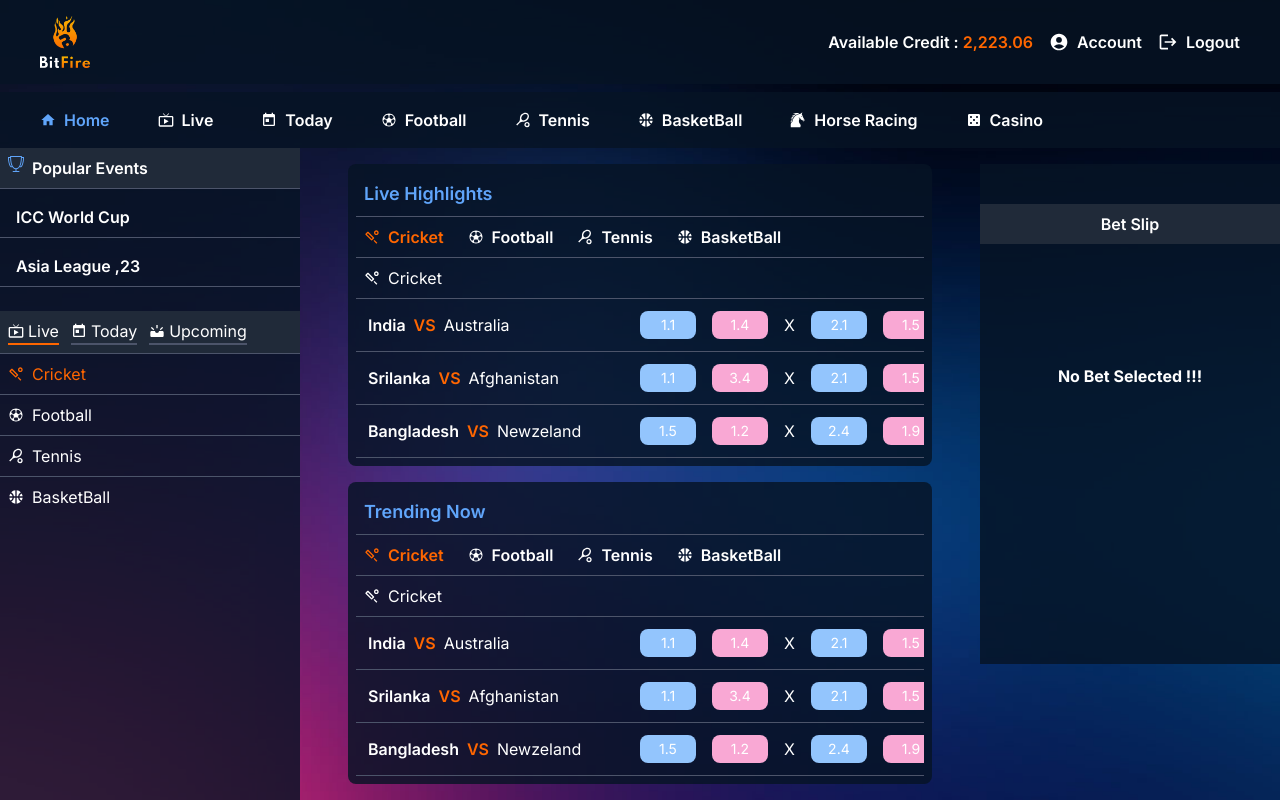
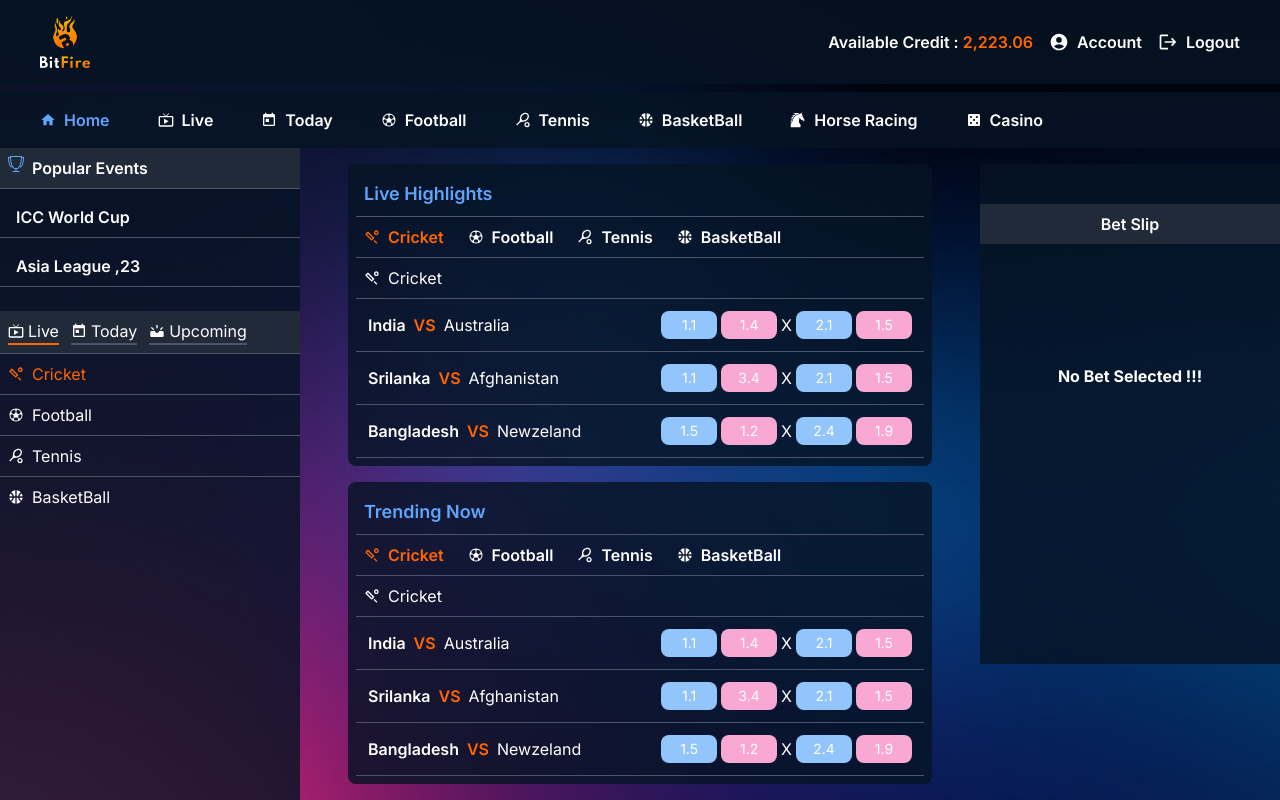
Before and after one commit to chandelyash2/bitfire-restructure, a Next.js app: page / in a window 1280 px wide. Built offline with nearby package versions, Linux system fonts and the light colour scheme.

Commit message:
fix footer height issue

```diff
--- a/src/components/common/MenuPopup.tsx
+++ b/src/components/common/MenuPopup.tsx
@@ -10,7 +10,7 @@ export const MenuPopup = ({ children, close }: MenuPopupProps) => {
   const { setMobileMenu } = useContext(CMSModal);
 
   return (
-    <div className="none fixed top-0 left-0 w-full h-full bg-[#141c33]">
+    <div className="none fixed top-0 left-0 w-full h-full bg-[#141c33] lg:hidden">
       <div className="block">
         <Header />
         <span
--- a/src/components/common/TeamOddsCard.tsx
+++ b/src/components/common/TeamOddsCard.tsx
@@ -15,14 +15,14 @@ export const TeamOddsCard = ({ data }: TeamOddsCardProp) => {
   } = useContext(CMSModal);
 
   return (
-    <div className="grid grid-cols-2 p-3 items-center border-b overflow-auto">
+    <div className="flex gap-2 p-3 items-center border-b overflow-auto">
       <div className="flex flex-col flex-1 gap-2 lg:flex-row">
         <h3 className="gap-1 font-semibold">{data.team1}</h3>
         <span className="text-primary font-semibold">VS</span>
         <h3>{data.team2}</h3>
       </div>
       <div className="flex gap-2">
-        <div className="flex gap-4 items-center">
+        <div className="flex gap-1 items-center">
           <span
             className="bg-blue-300 p-1 rounded-lg w-10 lg:w-14 text-center text-sm lg:text-md cursor-pointer"
             onClick={() => {
```
